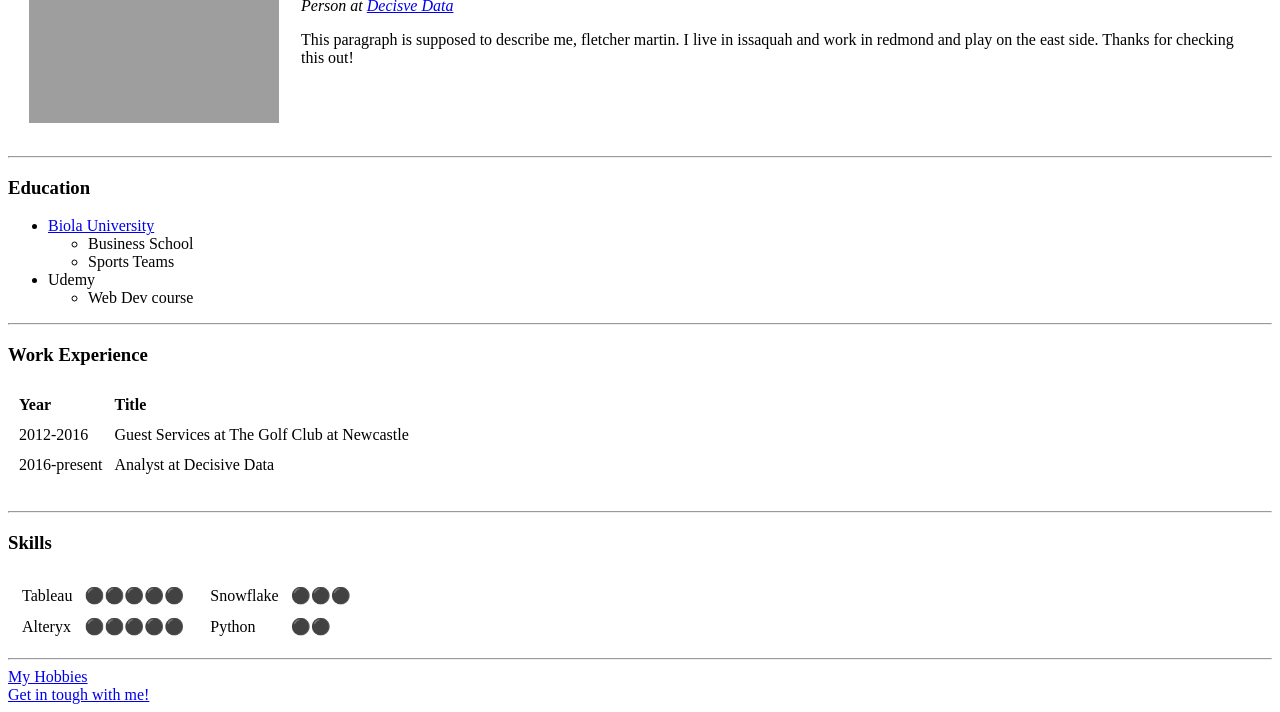
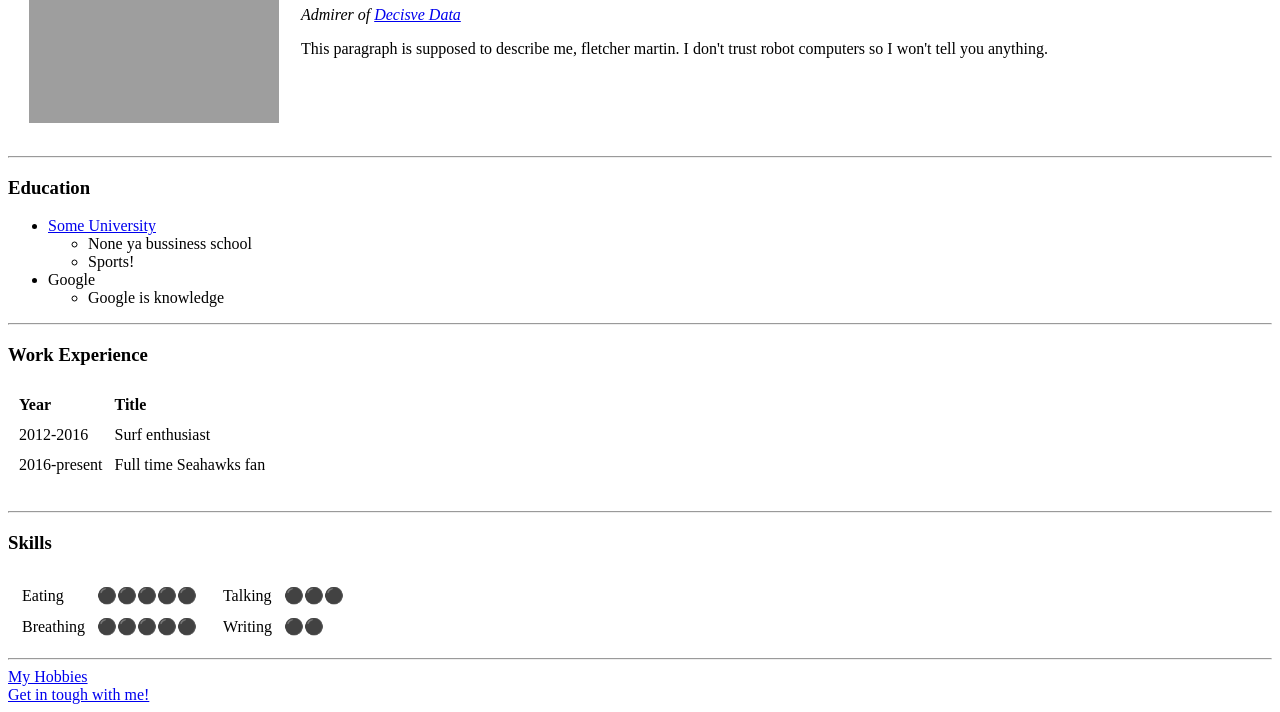
Before and after one commit to fletcher-martin/cv, a plain HTML site: page index.html in a window 1280 px wide. Shown: the part 156-868 px from the top of the page. Drawn offline with Linux system fonts and the light colour scheme; grey boxes are pictures that could not be loaded.

Commit message:
Add files via upload

```diff
--- a/index.html
+++ b/index.html
@@ -14,24 +14,22 @@
             <td><img src="images/wake_surfing.png" height="250" width="250" alt="wake surfing picture"></td>
             <td>
                 <h1>Fletcher Martin</h1>
-                <p><em>Person at <a href="https://www.decisivedata.com">Decisve Data</a></em></p>
-                <p>This paragraph is supposed to describe me, fletcher martin. I live in issaquah and work in redmond
-                    and play on
-                    the east side. Thanks for checking this out!</p>
+                <p><em>Admirer of <a href="https://www.espn.com">Decisve Data</a></em></p>
+                <p>This paragraph is supposed to describe me, fletcher martin. I don't trust robot computers so I won't tell you anything.</p>
             </td>
         </tr>
     </table>
     <hr>
     <h3>Education</h3>
     <ul>
-        <li><a href="https://www.biola.edu">Biola University</a></li>
+        <li><a href="https://www.issaquah.wednet.edu/sunset">Some University</a></li>
         <ul>
-            <li>Business School</li>
-            <li>Sports Teams</li>
+            <li>None ya bussiness school</li>
+            <li>Sports!</li>
         </ul>
-        <li>Udemy</li>
+        <li>Google</li>
         <ul>
-            <li>Web Dev course</li>
+            <li>Google is knowledge</li>
         </ul>
     </ul>
     <hr>
@@ -43,11 +41,11 @@
         </thead>
         <tr>
             <td>2012-2016</td>
-            <td>Guest Services at The Golf Club at Newcastle</td>
+            <td>Surf enthusiast</td>
         </tr>
         <tr>
             <td>2016-present</td>
-            <td>Analyst at Decisive Data</td>
+            <td>Full time Seahawks fan</td>
         </tr>
         <tfoot>
 
@@ -61,11 +59,11 @@
             <td>
                 <table cellspacing="10">
                     <tr>
-                        <td>Tableau</td>
+                        <td>Eating</td>
                         <td>⚫⚫⚫⚫⚫</td>
                     </tr>
                     <tr>
-                        <td>Alteryx</td>
+                        <td>Breathing</td>
                         <td>⚫⚫⚫⚫⚫</td>
                     </tr>
                 </table>
@@ -73,11 +71,11 @@
             <td>
                 <table cellspacing="10">
                     <tr>
-                        <td>Snowflake</td>
+                        <td>Talking</td>
                         <td>⚫⚫⚫</td>
                     </tr>
                     <tr>
-                        <td>Python</td>
+                        <td>Writing</td>
                         <td>⚫⚫</td>
                     </tr>
                 </table>
```
Also changed, not shown: contact.html (+4 -4 lines), hobbies.html (+1 -1 lines).
